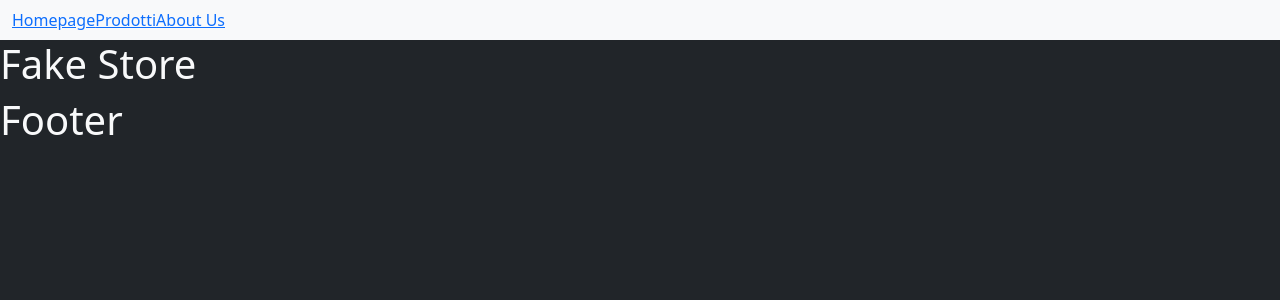
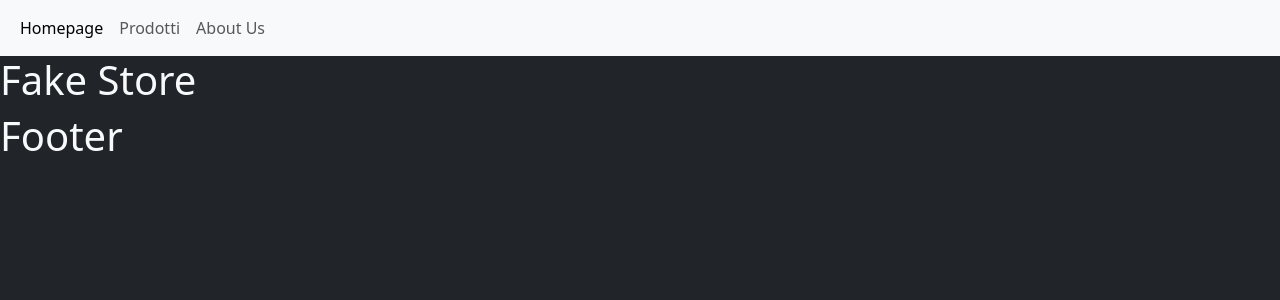
Before and after one commit to bingiulioliu/react-router, a React (Vite) app: page / in a window 1280 px wide. Shown: the top 300 px of the page. Built offline with nearby package versions, Linux system fonts and the light colour scheme.

Commit message:
FEAT active con navlink sui link attivi della navbar

```diff
--- a/src/components/Navbar.jsx
+++ b/src/components/Navbar.jsx
@@ -1,5 +1,5 @@
 import { useState } from "react";
-import { Link } from "react-router";
+import { Link, NavLink } from "react-router";
 
 
 function Navbar() {
@@ -9,9 +9,15 @@ function Navbar() {
             <div className="container-fluid">
                 <div className="collapse navbar-collapse" id="navbarNav">
                     <ul className="navbar-nav">
-                        <li className="nav-item"><Link to='/'>Homepage</Link></li>
-                        <li className="nav-item"><Link to='/prodotti'>Prodotti</Link></li>
-                        <li className="nav-item"><Link to='/chi-siamo'>About Us</Link></li>
+                        <li className="nav-item">
+                            <NavLink className='nav-link' to='/'>Homepage</NavLink>
+                        </li>
+                        <li className="nav-item">
+                            <NavLink className='nav-link' to='/prodotti'>Prodotti</NavLink>
+                        </li>
+                        <li className="nav-item">
+                            <NavLink className='nav-link' to='/chi-siamo'>About Us</NavLink>
+                        </li>
                     </ul>
                 </div>
             </div>
```
